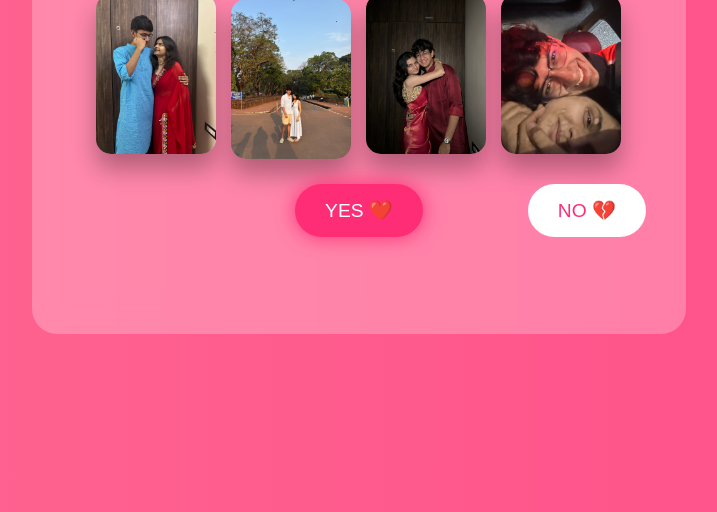
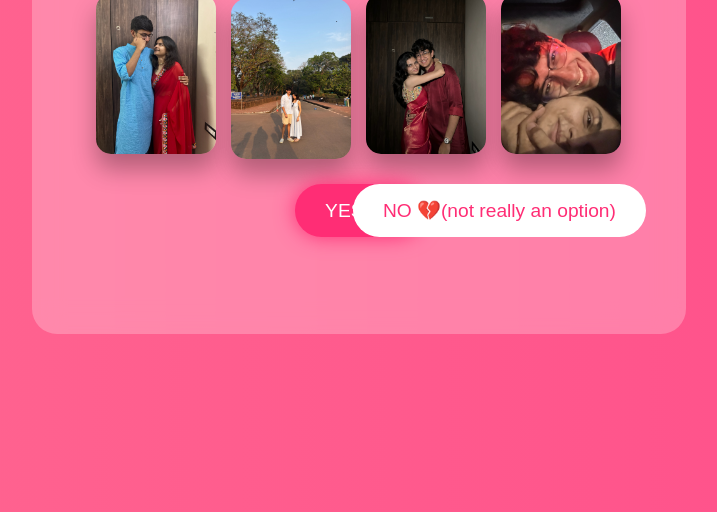
Before and after one commit to h5bpswm5gv-cell/anku, a plain HTML site: page index.html in a window 1280 px wide. Shown: the part 288-800 px from the top of the page, without its empty margins (281-998 px from the left). Drawn offline with Linux system fonts and the light colour scheme.

Commit message:
Update index.html

```diff
--- a/index.html
+++ b/index.html
@@ -19,7 +19,7 @@
 
   <div class="buttons">
     <button class="yes" onclick="yesClicked()">YES ❤️</button>
-    <button class="no" onclick="noClicked()">NO 💔</button>
+    <button class="no" onclick="noClicked()">NO 💔(not really an option)</button>
   </div>
 
   <p id="message"></p>
```
